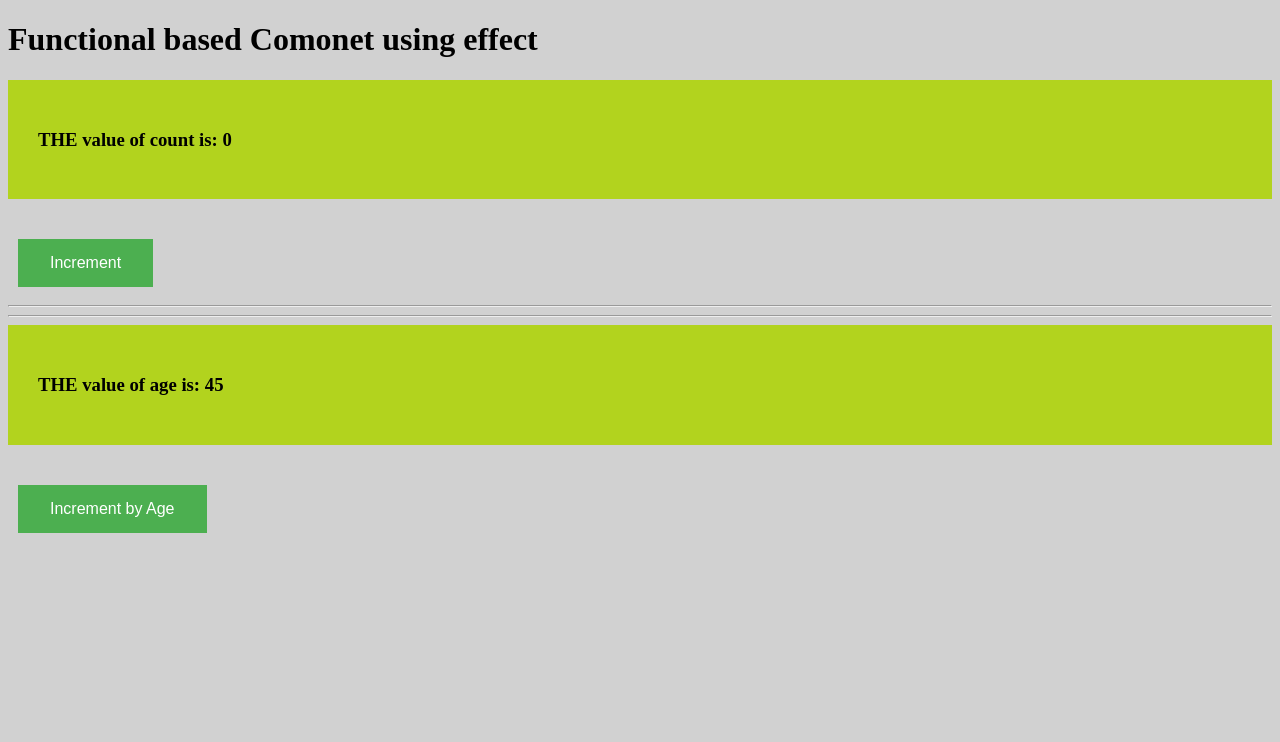
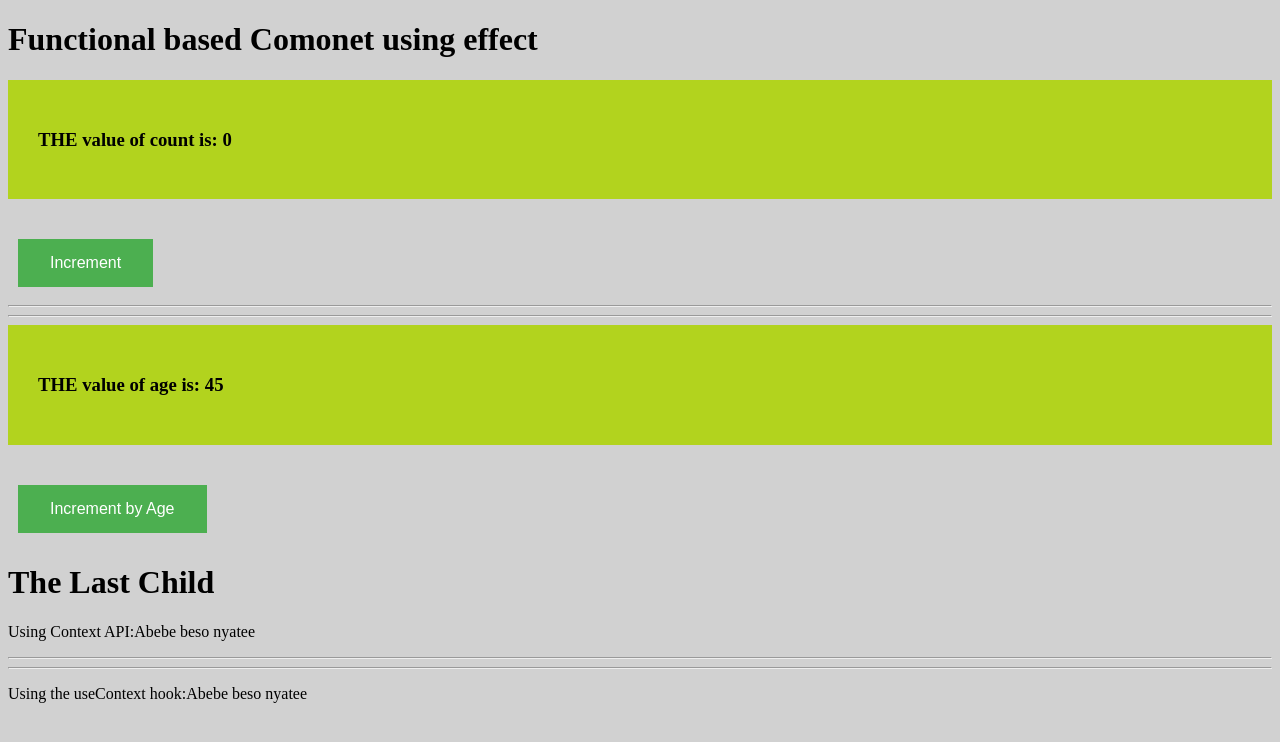
Before and after one commit to AshenafiGever/REACT-STATE-HOOKS, a React (Vite) app: page / in a window 1280 px wide. Shown: the top 742 px of the page. Built offline with nearby package versions, Linux system fonts and the light colour scheme.

Commit message:
MuseContext and API

```diff
--- a/src/App.jsx
+++ b/src/App.jsx
@@ -1,4 +1,6 @@
-import ClassStateExample from "./Components/ClassStateExample";
+import { createContext } from "react";
+// import ClassStateExample from "./Components/ClassStateExample";
+// import Component1 from "./Components/Usecontext/Component1";
 // import CounterUsingClassState from "./Components/CounterUsingClassState"
 // import AnotherComonents from "./Components/AnotherComonents";
 // import Rating from "./Components/Rating";
@@ -6,6 +8,10 @@ import ClassStateExample from "./Components/ClassStateExample";
 // import CounterUsingHooksUseState from "./Components/CounterUsingHooksUseState";
 // import Callbackfunctionupdate from "./Components/Callbackfunctionupdate";
 import UseEffect from "./Components/UseEffect";
+export const MyContext= createContext();
+console.log(MyContext);
+import Component1 from "./Components/Usecontext/Component1";
+
 
 function App() {
   return (
@@ -19,8 +25,11 @@ function App() {
         {/* <CounterUsingHooksUseState /> */}
         {/* <Callbackfunctionupdate/> */}
         <UseEffect/>
+        <MyContext.Provider value={"Abebe beso nyatee"}>
+          <Component1/>
+        </MyContext.Provider>
       </div>
-    </>
+      </>
   );
 }
 
--- /dev/null
+++ b/src/Components/Usecontext/Component1.jsx
@@ -0,0 +1,8 @@
+import React from "react";
+import Component2 from "./Component2";
+
+function Component1() {
+  return <div><Component2/></div>;
+}
+
+export default Component1;
--- /dev/null
+++ b/src/Components/Usecontext/Component2.jsx
@@ -0,0 +1,14 @@
+import React from "react";
+import Component3 from "./Component3";
+import Usingcontext from "./Usingcontext";
+
+function Component2() {
+  return (
+    <div>
+      <Component3 />
+      <Usingcontext />
+    </div>
+  );
+}
+
+export default Component2;
--- /dev/null
+++ b/src/Components/Usecontext/Component3.jsx
@@ -0,0 +1,22 @@
+import React from "react";
+import { MyContext } from "../../App";
+
+function Component3() {
+  return (
+    <div>
+      <MyContext.Consumer>
+        {(data) => {
+            console.log(data)
+          return (
+            <div>
+              <h1>The Last Child</h1>
+              <p>Using Context API:{data}</p>
+            </div>
+          );
+        }}
+      </MyContext.Consumer>
+    </div>
+  );
+}
+
+export default Component3;
--- /dev/null
+++ b/src/Components/Usecontext/Usingcontext.jsx
@@ -0,0 +1,15 @@
+import React, { useContext } from "react";
+import { MyContext } from "../../App";
+
+function Usingcontext() {
+  const exampleContext = useContext(MyContext);
+  return (
+    <div>
+        <hr />
+        <hr />
+      <p>Using the useContext hook:{exampleContext}</p>
+    </div>
+  );
+}
+
+export default Usingcontext;
```
